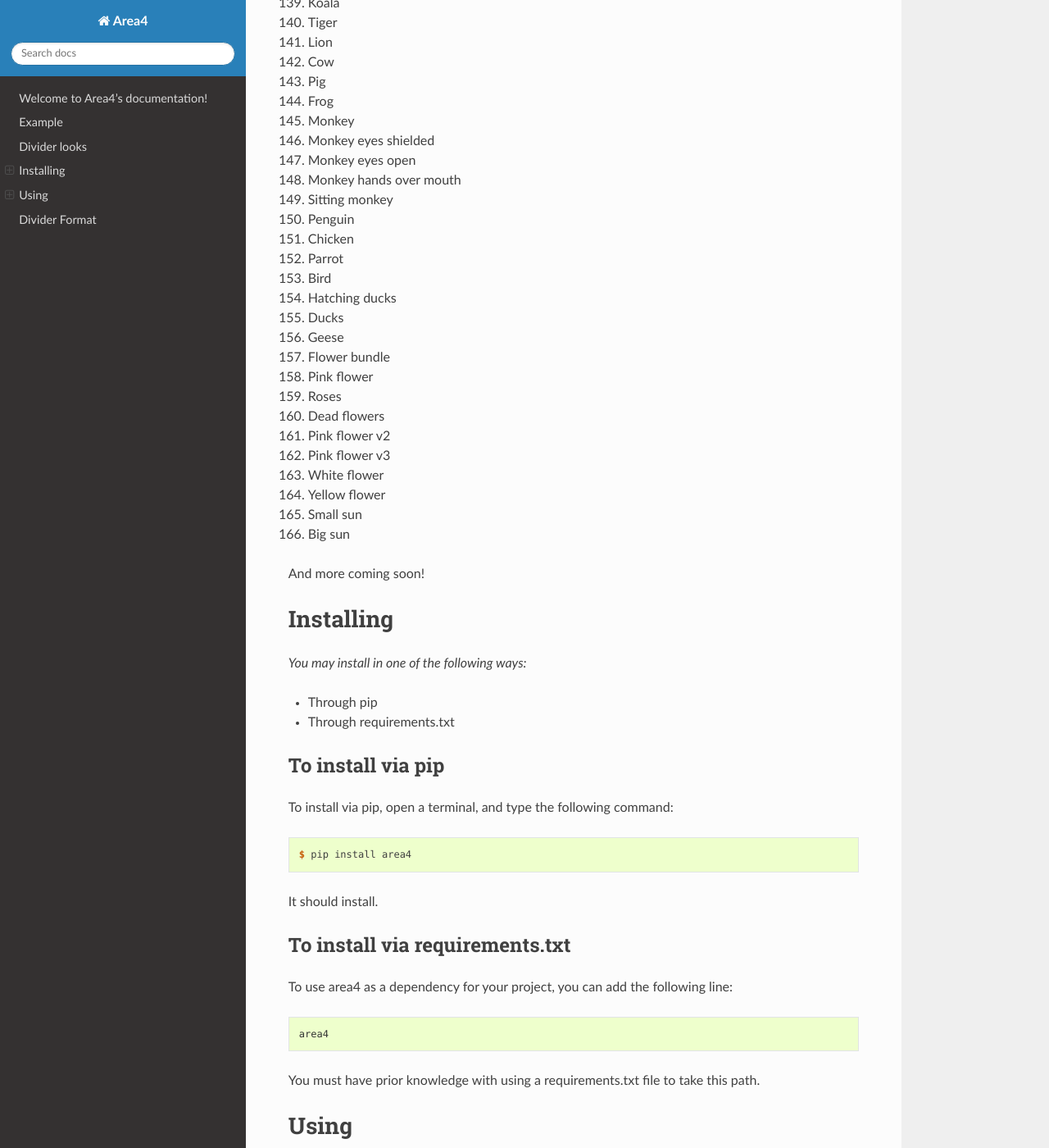
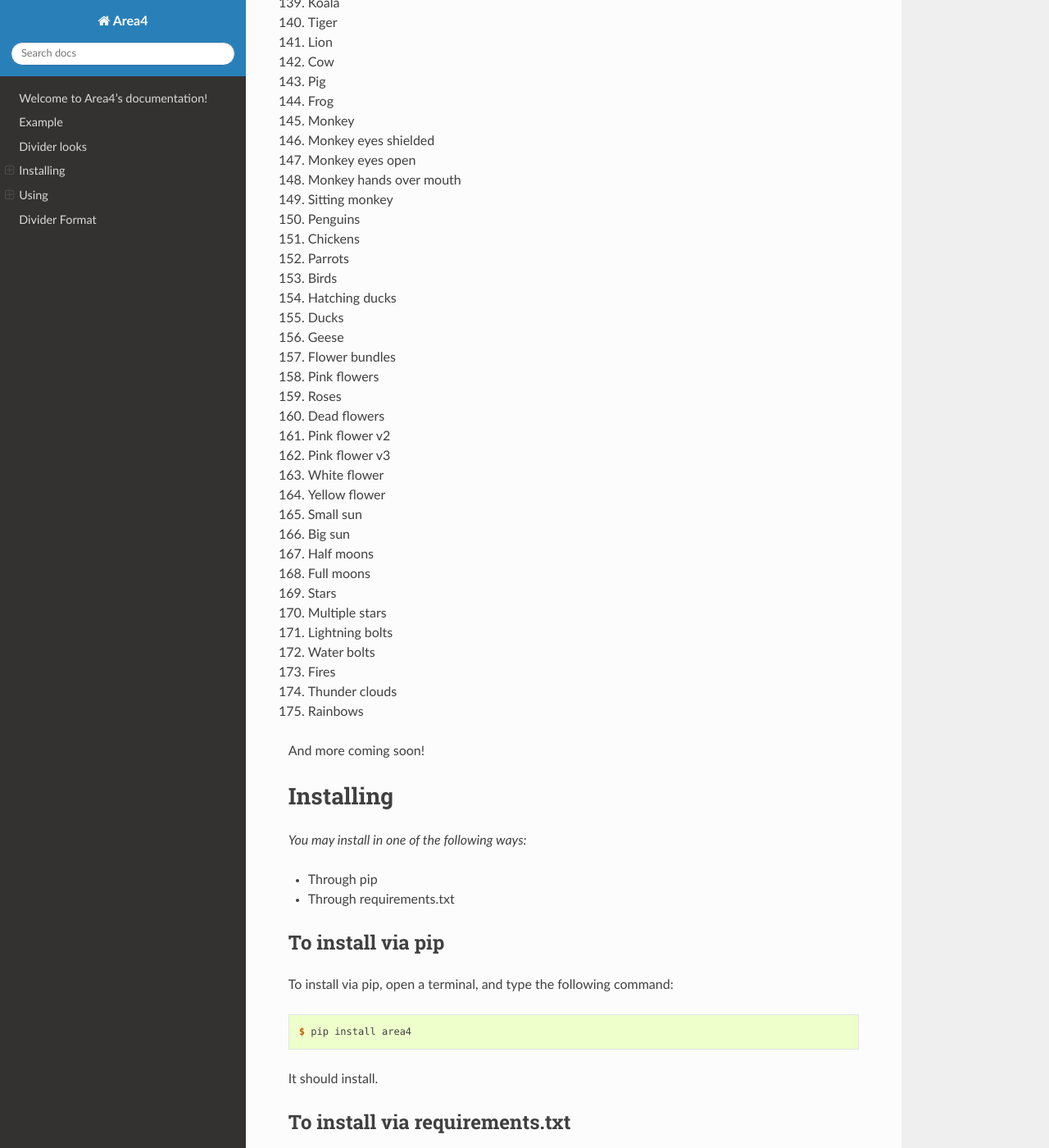
Before and after one commit to area4lib/area4, a Sphinx documentation site: the page built from docs/index.rst, in a window 1280 px wide and 1400 px high, scrolled down 4011 px. Shown: the whole window at 82% size. Built offline with Sphinx 7.4.7 and the Read the Docs theme 2.0.0, drawn with Linux system fonts in a browser that asks for light colours.

Commit message:
Update docs/index.rst

```diff
--- a/docs/index.rst
+++ b/docs/index.rst
@@ -200,15 +200,15 @@ Divider looks
 147. Monkey eyes open
 148. Monkey hands over mouth
 149. Sitting monkey
-150. Penguin
-151. Chicken
-152. Parrot
-153. Bird
+150. Penguins
+151. Chickens
+152. Parrots
+153. Birds
 154. Hatching ducks
 155. Ducks
 156. Geese
-157. Flower bundle
-158. Pink flower
+157. Flower bundles
+158. Pink flowers
 159. Roses
 160. Dead flowers
 161. Pink flower v2
@@ -217,6 +217,15 @@ Divider looks
 164. Yellow flower
 165. Small sun
 166. Big sun
+167. Half moons
+168. Full moons
+169. Stars
+170. Multiple stars
+171. Lightning bolts
+172. Water bolts
+173. Fires
+174. Thunder clouds
+175. Rainbows
 
 
 
```
